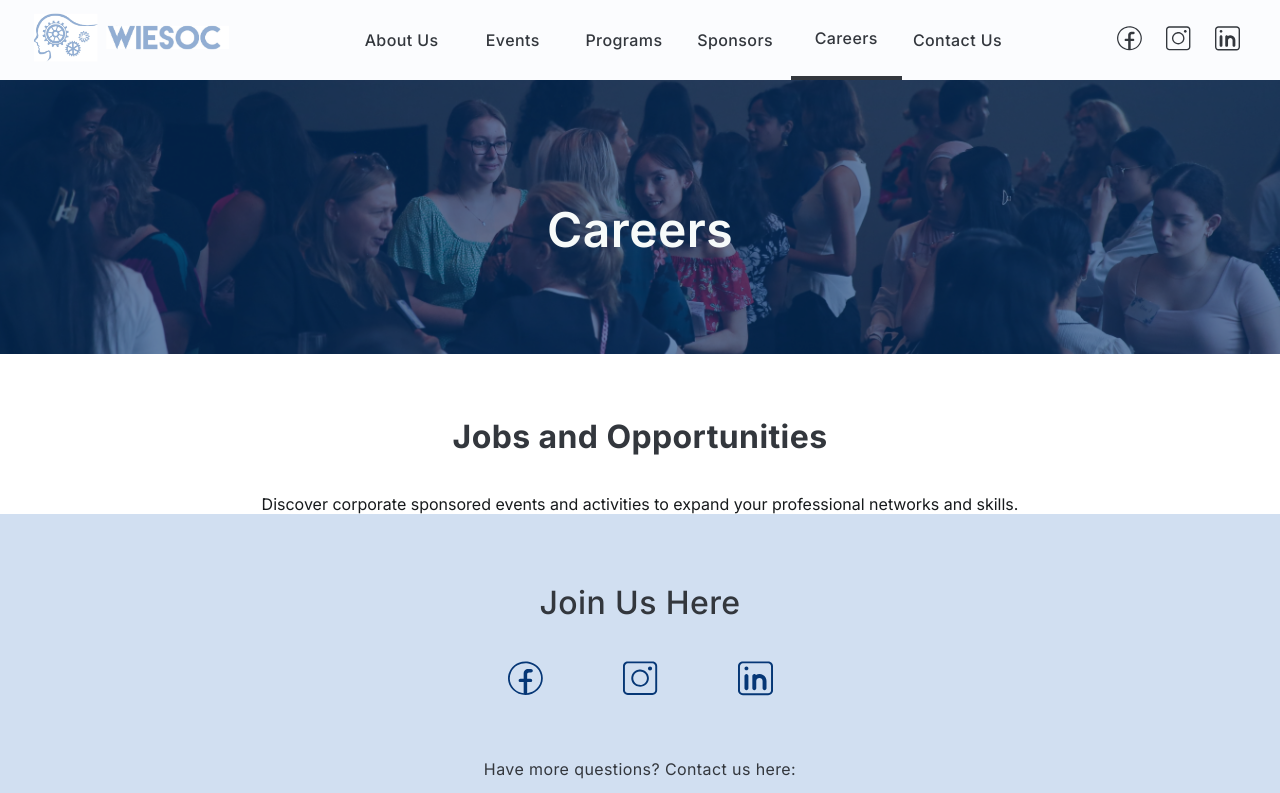
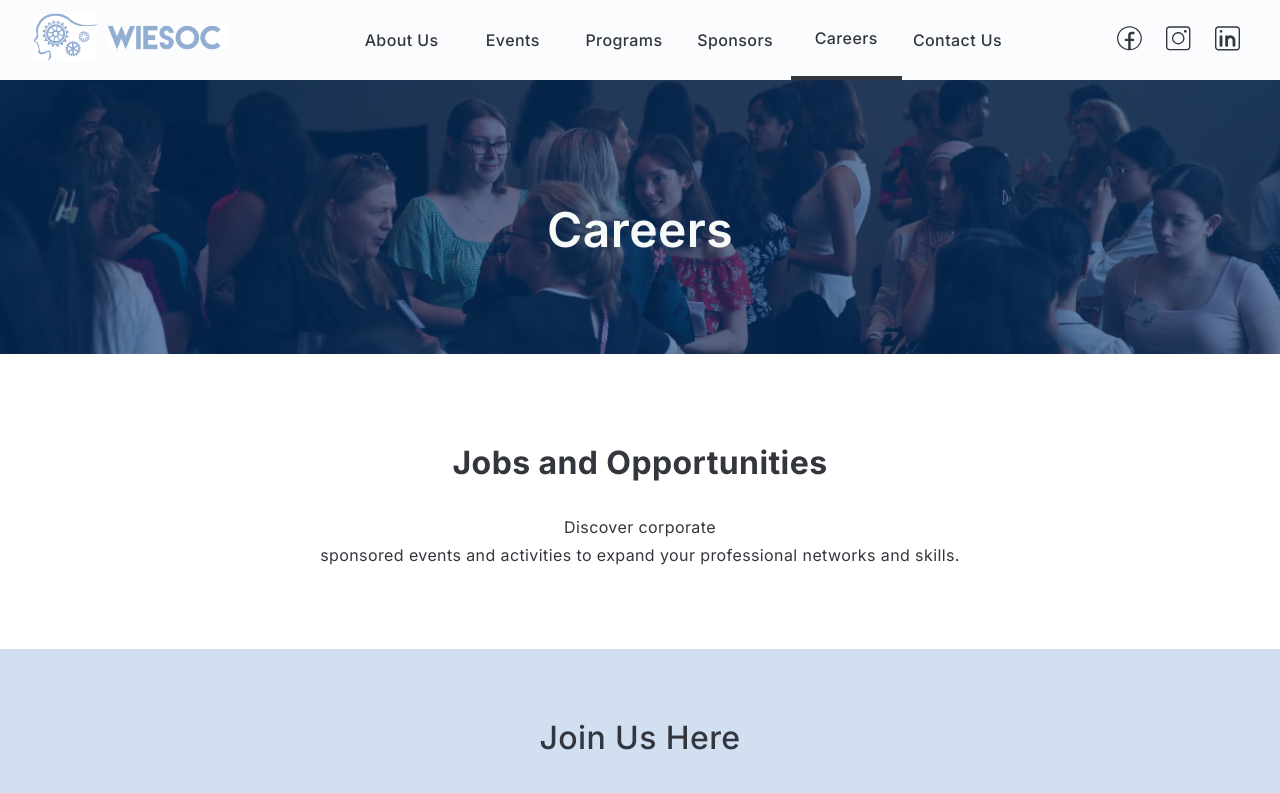
Before and after one commit to UNSW-WIESoc/website, a Next.js app: page /careers in a window 1280 px wide. Shown: the top 793 px of the page. Built offline with nearby package versions, Linux system fonts and the light colour scheme.

Commit message:
removed box and fixed style

```diff
--- a/app/(pages)/careers/page.tsx
+++ b/app/(pages)/careers/page.tsx
@@ -1,22 +1,13 @@
-import {Box, Stack, Typography} from '@mui/joy';
+import {Grid, Stack, Box} from '@mui/joy';
 import PageHeaderCard from "@/components/PageHeaderCard";
+import HeadingBodyText from '@/components/HeadingBodyText';
 
 export default function Careers() {
-
    return (
-    <Box>
-      <PageHeaderCard imagePath={'/careers/header.jpg'} pageTitle={'Careers'}/>
-        <Box mt={2} textAlign="center">
-          <Typography level="h1">
-            Jobs and Opportunities
-          </Typography>
-
-          <Typography level="HeadingBodyText">
-            Discover corporate sponsored events and activities to expand your professional networks and skills.
-          </Typography>
-
-        </Box>
-    </Box>
+    <Stack alignItems='center'>
+    <PageHeaderCard imagePath={'/careers/header.jpg'} pageTitle={'Careers'}/>
+    <HeadingBodyText heading='Jobs and Opportunities' body='Discover corporate
+      sponsored events and activities to expand your professional networks and skills.'/>
+    </Stack>
   );
-
 }
```
